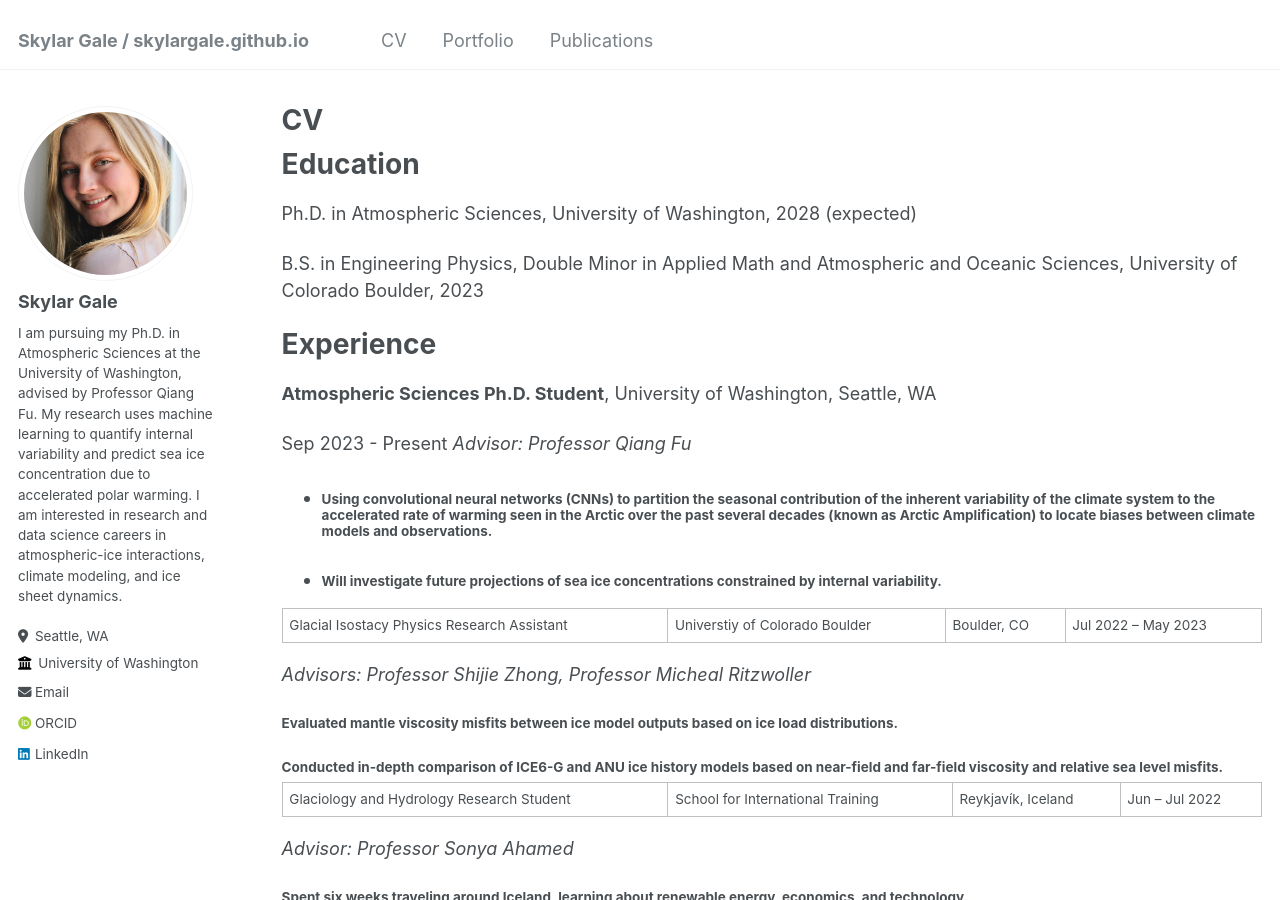
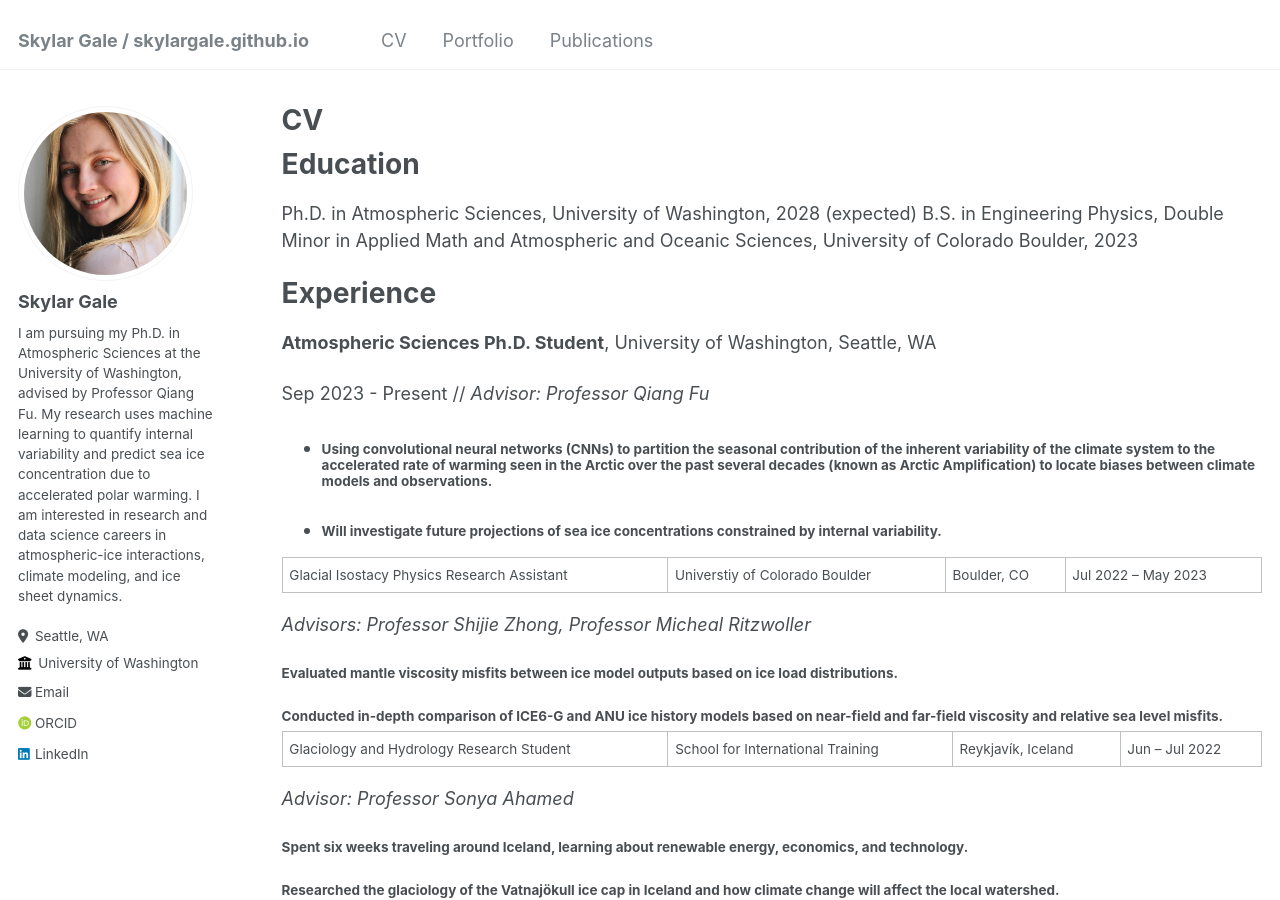
Before and after one commit to skylargale/skylargale.github.io, a Jekyll site: the page built from _pages/cv.md, in a window 1280 px wide and 900 px high. Built offline with Jekyll 4.4.1, drawn with Linux system fonts in a browser that asks for light colours; some web fonts are replaced.

Commit message:
Update cv.md

```diff
--- a/_pages/cv.md
+++ b/_pages/cv.md
@@ -12,14 +12,13 @@ redirect_from:
 Education
 ======
 Ph.D. in Atmospheric Sciences, University of Washington, 2028 (expected)
-
 B.S. in Engineering Physics, Double Minor in Applied Math and Atmospheric and Oceanic Sciences, University of Colorado Boulder, 2023
 
 Experience
 ======
 **Atmospheric Sciences Ph.D. Student**, University of Washington, Seattle, WA
 
-Sep 2023 - Present _Advisor: Professor Qiang Fu_
+Sep 2023 - Present // _Advisor: Professor Qiang Fu_
 
 * #### Using convolutional neural networks (CNNs) to partition the seasonal contribution of the inherent variability of the climate system to the accelerated rate of warming seen in the Arctic over the past several decades (known as Arctic Amplification) to locate biases between climate models and observations.
 * #### Will investigate future projections of sea ice concentrations constrained by internal variability.
```
